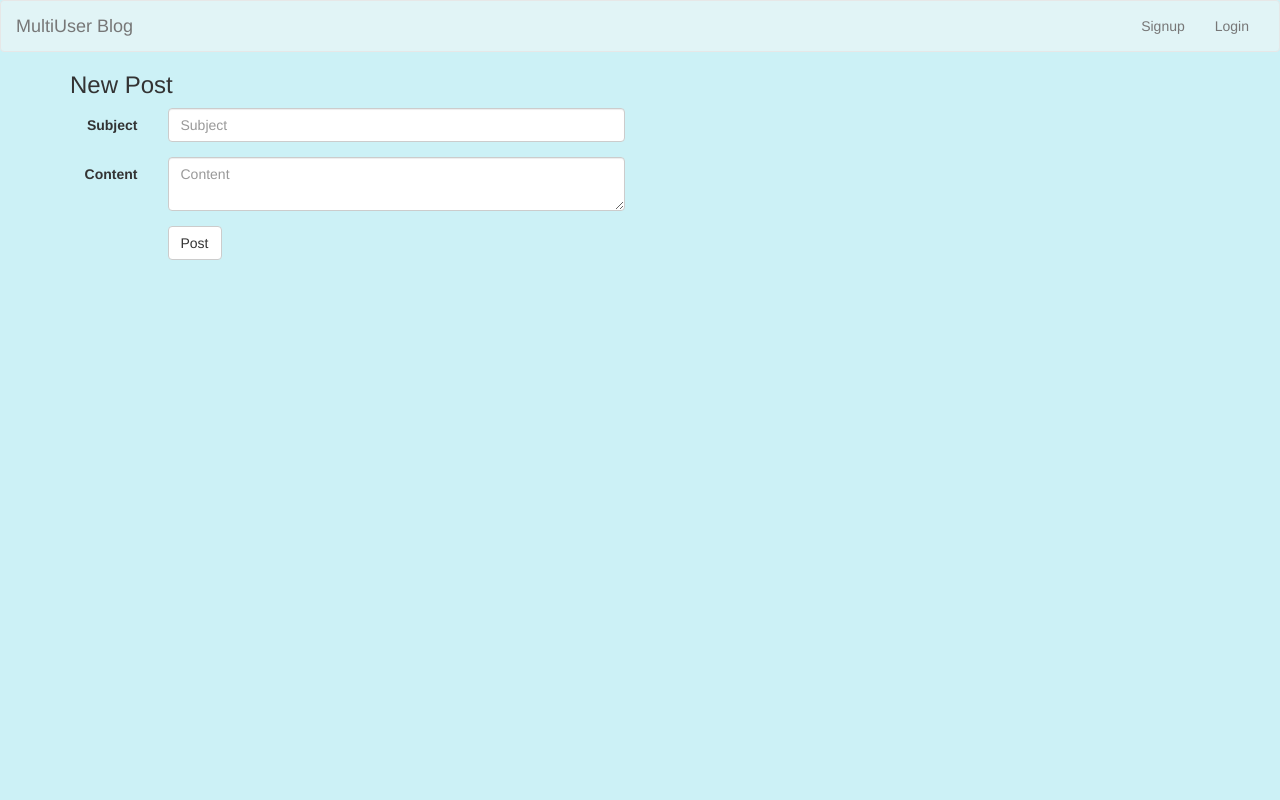
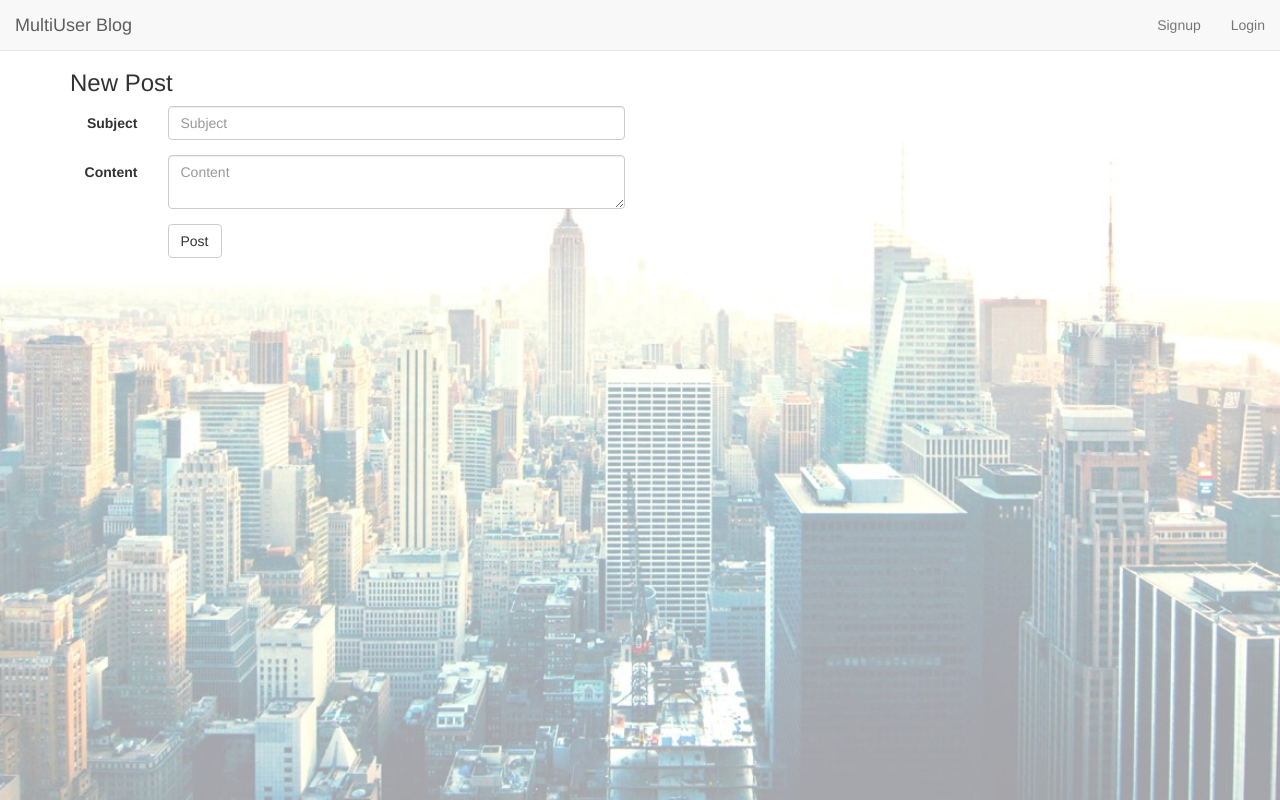
Before and after one commit to mataelle/multiuser-blog, a Python web app: template templates/newpost.html in a window 1280 px wide. Run offline with Jinja, Linux system fonts and the light colour scheme; the template is opened without the code that fills it, so the values that code supplies are empty.

Commit message:
adding some styles

```diff
--- a/static/css/styles.css
+++ b/static/css/styles.css
@@ -1,17 +1,27 @@
+html {
+  background: url(/img/skyline-buildings-new-york-skyscrapers-big.jpg) no-repeat center center fixed;
+  -webkit-background-size: cover;
+  -moz-background-size: cover;
+  -o-background-size: cover;
+  background-size: cover;
+}
+
 body {
     min-width: 768px;
-    background-color: rgba(0,188,212,0.2) !important;
+    background-color: transparent !important;
+    padding-bottom: 20px;
 }
 
-nav {
+.nav {
     margin-bottom: 0 !important;
 }
 
-.navbar-default, pre{
-    background-color: rgba(248,248,248,0.5) !important;
+pre {
+    background-color: rgba(248,248,248,0.7) !important;
 }
 
 .container {
+    margin-top: 50px;
     min-width: 750px;
 }
 
--- a/templates/base.html
+++ b/templates/base.html
@@ -8,7 +8,7 @@
 </head>
 <body>
 
-	<nav class="navbar navbar-default">
+	<nav class="navbar navbar-default navbar-fixed-top">
 		<div class="container-fluid">
 		<!-- Brand and toggle get grouped for better mobile display -->
 		<div class="navbar-header">
```
Also changed, not shown: static/img/skyline-buildings-new-york-skyscrapers-big.jpg (added).
